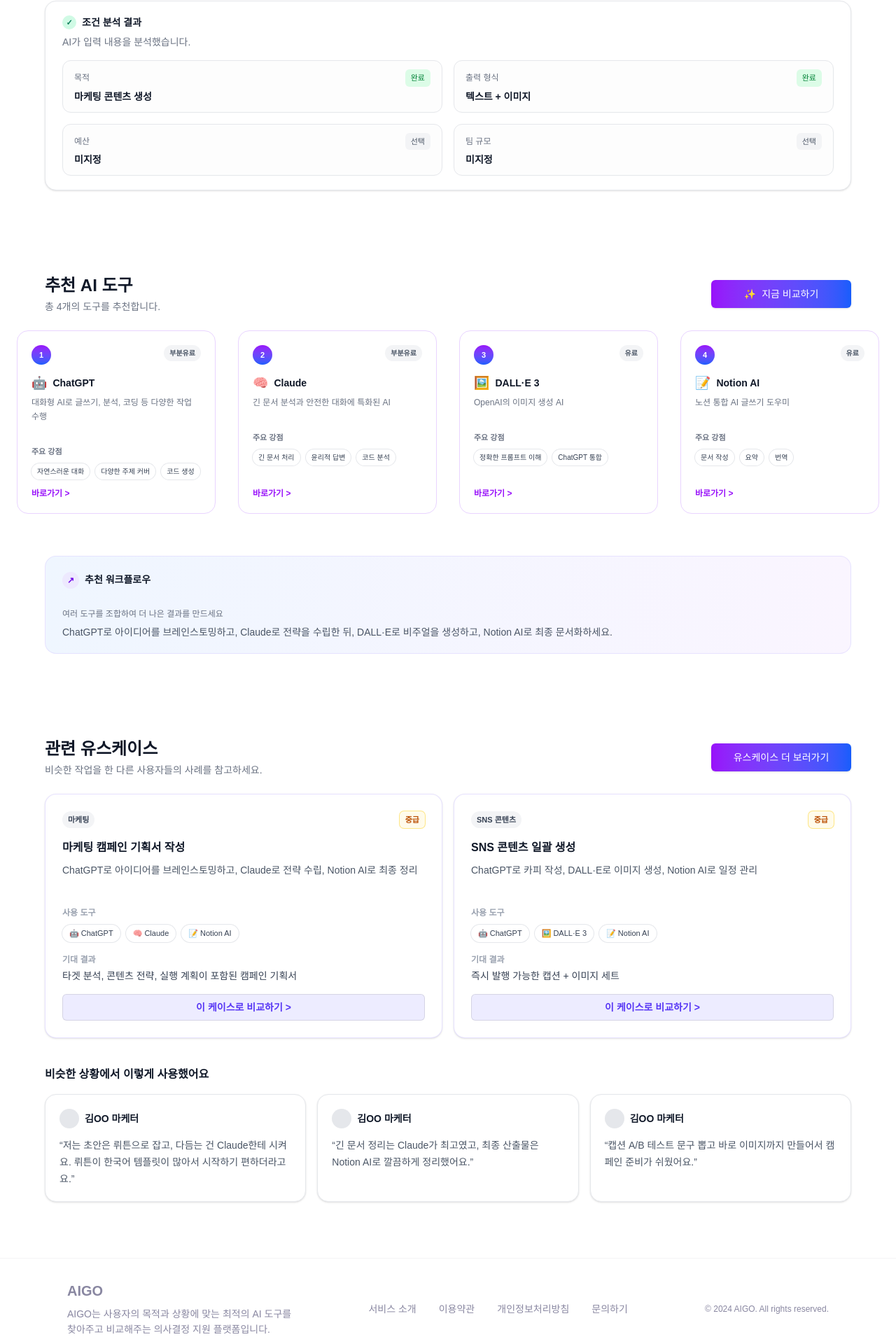
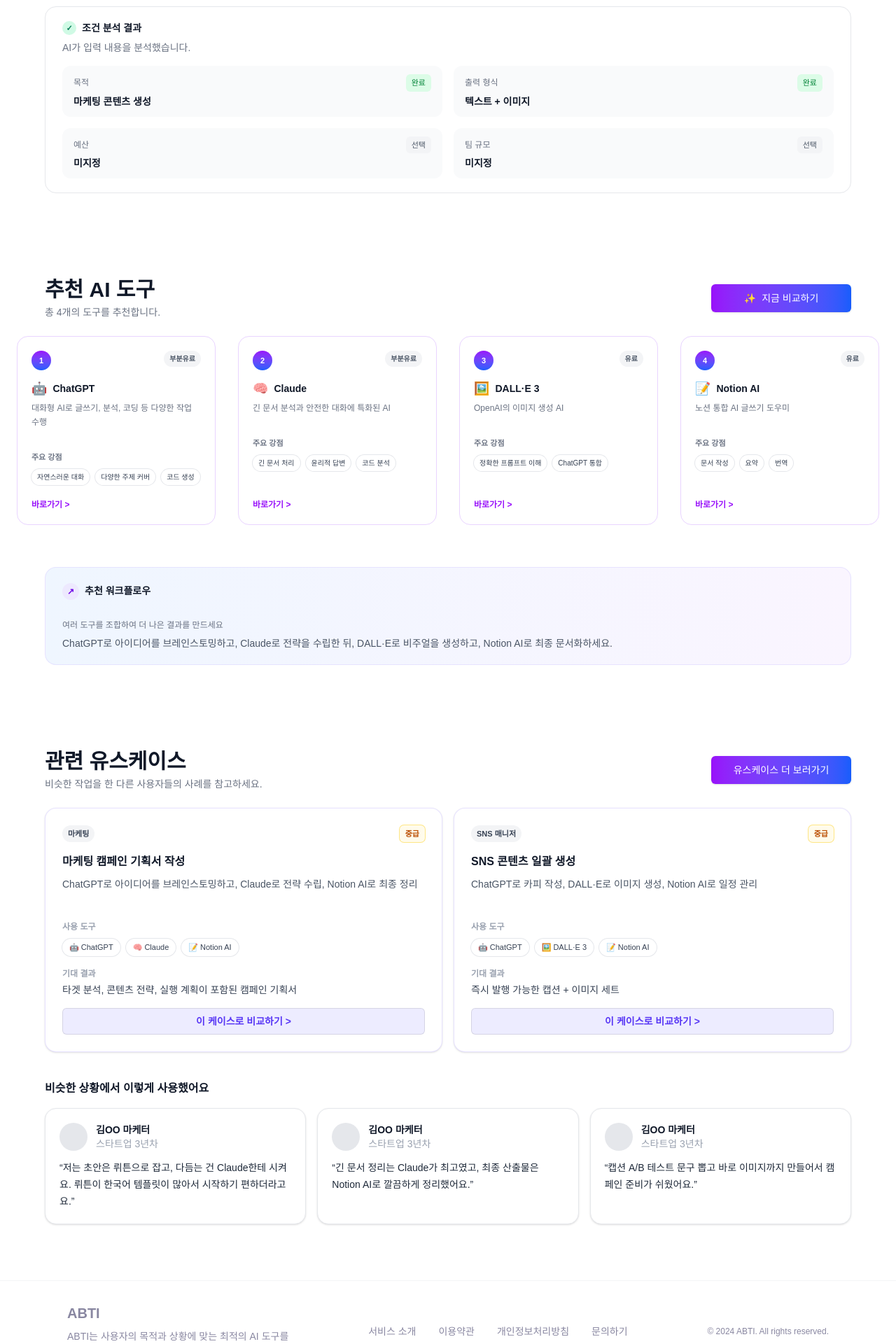
Before and after one commit to pain22value/abti, a Next.js app: page /recommend/result in a window 1280 px wide. Shown: the part 329-2249 px from the top of the page at 70% size. Built offline with nearby package versions, Linux system fonts and the light colour scheme.

Commit message:
style 수정

```diff
--- a/components/common/Footer.tsx
+++ b/components/common/Footer.tsx
@@ -5,25 +5,38 @@
         <div className="flex justify-between items-center">
           {/* 왼쪽: 로고 및 설명 */}
           <div className="max-w-md">
-            <h3 className="text-xl font-bold text-[#8987A1] mb-2">AIGO</h3>
+            <h3 className="text-xl font-bold text-[#8987A1] mb-2">ABTI</h3>
             <p className="text-sm text-[#8987A1] leading-relaxed">
-              AIGO는 사용자의 목적과 상황에 맞는 최적의 AI 도구를<br />
+              ABTI는 사용자의 목적과 상황에 맞는 최적의 AI 도구를
+              <br />
               찾아주고 비교해주는 의사결정 지원 플랫폼입니다.
             </p>
           </div>
 
           {/* 중간: 링크들 */}
           <div className="flex gap-8">
-            <a href="#" className="text-sm text-[#8987A1] hover:text-gray-900 transition-colors">
+            <a
+              href="#"
+              className="text-sm text-[#8987A1] hover:text-gray-900 transition-colors"
+            >
               서비스 소개
             </a>
-            <a href="#" className="text-sm text-[#8987A1] hover:text-gray-900 transition-colors">
+            <a
+              href="#"
+              className="text-sm text-[#8987A1] hover:text-gray-900 transition-colors"
+            >
               이용약관
             </a>
-            <a href="#" className="text-sm text-[#8987A1] hover:text-gray-900 transition-colors">
+            <a
+              href="#"
+              className="text-sm text-[#8987A1] hover:text-gray-900 transition-colors"
+            >
               개인정보처리방침
             </a>
-            <a href="#" className="text-sm text-[#8987A1] hover:text-gray-900 transition-colors">
+            <a
+              href="#"
+              className="text-sm text-[#8987A1] hover:text-gray-900 transition-colors"
+            >
               문의하기
             </a>
           </div>
@@ -31,7 +44,7 @@
           {/* 오른쪽: 저작권 */}
           <div>
             <p className="text-xs text-[#8987A1]">
-              © 2024 AIGO. All rights reserved.
+              © 2024 ABTI. All rights reserved.
             </p>
           </div>
         </div>
--- a/components/result/AiRecommendResult.tsx
+++ b/components/result/AiRecommendResult.tsx
@@ -19,13 +19,13 @@
             </span>
             <p className="text-sm font-semibold text-gray-900">입력하신 조건</p>
           </div>
-          <p className="mt-3 text-sm text-gray-700">
+          <p className="mt-5 text-sm text-gray-700">
             신제품 런칭을 위한 SNS 콘텐츠
           </p>
         </div>
 
         {/* 조건 분석 결과 */}
-        <div className="mt-5 rounded-2xl border border-gray-200 bg-white shadow-sm">
+        <div className="mt-5 rounded-2xl border border-gray-200 bg-white">
           <div className="px-6 py-5">
             <div className="flex items-center gap-2">
               <span className="inline-flex h-5 w-5 items-center justify-center rounded-full bg-emerald-100 text-emerald-700 text-[11px] font-bold">
@@ -41,7 +41,7 @@
 
             <div className="mt-4 grid grid-cols-1 gap-4 md:grid-cols-2">
               {/* 목적 */}
-              <div className="rounded-xl border border-gray-200 bg-gray-50/40 px-4 py-3">
+              <div className="rounded-xl bg-[#F9FAFB] px-4 py-3">
                 <div className="flex items-center justify-between">
                   <p className="text-xs font-medium text-gray-500">목적</p>
                   <span className="rounded-md bg-[#DCFCE7] px-2 py-1 text-[11px] font-medium text-[#008236] ">
@@ -54,7 +54,7 @@
               </div>
 
               {/* 출력 형식 */}
-              <div className="rounded-xl border border-gray-200 bg-gray-50/40 px-4 py-3">
+              <div className="rounded-xl bg-[#F9FAFB] px-4 py-3">
                 <div className="flex items-center justify-between">
                   <p className="text-xs font-medium text-gray-500">출력 형식</p>
                   <span className="rounded-md bg-[#DCFCE7] px-2 py-1 text-[11px] font-medium text-[#008236] ">
@@ -67,7 +67,7 @@
               </div>
 
               {/* 예산 */}
-              <div className="rounded-xl border border-gray-200 bg-gray-50/40 px-4 py-3">
+              <div className="rounded-xl bg-[#F9FAFB] px-4 py-3">
                 <div className="flex items-center justify-between">
                   <p className="text-xs font-medium text-gray-500">예산</p>
                   <span className="rounded-md bg-gray-100 px-2 py-1 text-[11px] font-medium text-gray-600">
@@ -80,7 +80,7 @@
               </div>
 
               {/* 팀 규모 */}
-              <div className="rounded-xl border border-gray-200 bg-gray-50/40 px-4 py-3">
+              <div className="rounded-xl bg-[#F9FAFB] px-4 py-3">
                 <div className="flex items-center justify-between">
                   <p className="text-xs font-medium text-gray-500">팀 규모</p>
                   <span className="rounded-md bg-gray-100 px-2 py-1 text-[11px] font-medium text-gray-600">
--- a/components/result/AiTool.tsx
+++ b/components/result/AiTool.tsx
@@ -9,7 +9,9 @@
         {/* 헤더 라인 */}
         <div className="flex items-center justify-between gap-4 mx-auto max-w-6xl">
           <div>
-            <h1 className="text-2xl font-bold text-gray-900">추천 AI 도구</h1>
+            <h1 className="text-2xl md:text-3xl font-bold text-gray-900">
+              추천 AI 도구
+            </h1>
             <p className="mt-1 text-sm text-gray-500">
               총 4개의 도구를 추천합니다.
             </p>
@@ -66,7 +68,7 @@
 
             <button
               type="button"
-              className="mt-auto pt-3 text-left text-xs font-semibold text-[#9810FA] hover:underline"
+              className="mt-auto pt-5 text-left text-xs font-semibold text-[#9810FA] hover:underline hover:cursor-pointer"
             >
               바로가기 &gt;
             </button>
@@ -109,7 +111,7 @@
 
             <button
               type="button"
-              className="mt-auto pt-3 text-left text-xs font-semibold text-[#9810FA] hover:underline"
+              className="mt-auto pt-3 text-left text-xs font-semibold text-[#9810FA] hover:underline  hover:cursor-pointer"
             >
               바로가기 &gt;
             </button>
@@ -149,7 +151,7 @@
 
             <button
               type="button"
-              className="mt-auto pt-3 text-left text-xs font-semibold text-[#9810FA] hover:underline"
+              className="mt-auto pt-3 text-left text-xs font-semibold text-[#9810FA] hover:underline  hover:cursor-pointer"
             >
               바로가기 &gt;
             </button>
@@ -192,7 +194,7 @@
 
             <button
               type="button"
-              className="mt-auto pt-3 text-left text-xs font-semibold text-[#9810FA] hover:underline"
+              className="mt-auto pt-3 text-left text-xs font-semibold text-[#9810FA] hover:underline hover:cursor-pointer"
             >
               바로가기 &gt;
             </button>
--- a/components/result/AiUseCase.tsx
+++ b/components/result/AiUseCase.tsx
@@ -9,7 +9,7 @@
         {/* 헤더 */}
         <div className="flex items-center justify-between gap-4">
           <div>
-            <h1 className="text-2xl font-bold text-gray-900">
+            <h1 className="text-2xl md:text-3xl font-bold text-gray-900">
               관련 유스케이스
             </h1>
             <p className="mt-1 text-sm text-gray-500">
@@ -85,7 +85,7 @@
           <div className="rounded-2xl border border-violet-200/70 bg-white p-6 shadow-sm">
             <div className="flex items-start justify-between gap-3">
               <span className="rounded-full bg-gray-100 px-2 py-1 text-[11px] font-semibold text-gray-700">
-                SNS 콘텐츠
+                SNS 매니저
               </span>
               <span className="rounded-md bg-amber-50 px-2 py-1 text-[11px] font-semibold text-amber-700 ring-1 ring-amber-200">
                 중급
@@ -143,13 +143,18 @@
           <div className="mt-4 grid grid-cols-1 gap-4 md:grid-cols-3">
             {/* 후기 1 */}
             <div className="rounded-2xl border border-gray-200 bg-white p-5 shadow-sm">
-              <div className="flex items-center gap-2">
-                <div className="h-7 w-7 rounded-full bg-gray-200" />
+              <div className="flex items-center gap-3">
+                <div className=" h-10 w-10 rounded-full bg-gray-200" />
+                <div className="flex flex-col">
                   <p className="text-sm font-semibold text-gray-900">
                     김OO 마케터
                   </p>
+                  <p className="text-sm font-medium text-gray-400">
+                    스타트업 3년차
+                  </p>
                 </div>
-              <p className="mt-3 text-sm text-gray-600 leading-6">
+              </div>
+              <p className="mt-3 text-sm text-gray-800 leading-6">
                 “저는 초안은 뤼튼으로 잡고, 다듬는 건 Claude한테 시켜요. 뤼튼이
                 한국어 템플릿이 많아서 시작하기 편하더라고요.”
               </p>
@@ -157,13 +162,18 @@
 
             {/* 후기 2 */}
             <div className="rounded-2xl border border-gray-200 bg-white p-5 shadow-sm">
-              <div className="flex items-center gap-2">
-                <div className="h-7 w-7 rounded-full bg-gray-200" />
+              <div className="flex items-center gap-3">
+                <div className=" h-10 w-10 rounded-full bg-gray-200" />
+                <div className="flex flex-col">
                   <p className="text-sm font-semibold text-gray-900">
                     김OO 마케터
                   </p>
+                  <p className="text-sm font-medium text-gray-400">
+                    스타트업 3년차
+                  </p>
                 </div>
-              <p className="mt-3 text-sm text-gray-600 leading-6">
+              </div>
+              <p className="mt-3 text-sm text-gray-800 leading-6">
                 “긴 문서 정리는 Claude가 최고였고, 최종 산출물은 Notion AI로
                 깔끔하게 정리했어요.”
               </p>
@@ -171,13 +181,18 @@
 
             {/* 후기 3 */}
             <div className="rounded-2xl border border-gray-200 bg-white p-5 shadow-sm">
-              <div className="flex items-center gap-2">
-                <div className="h-7 w-7 rounded-full bg-gray-200" />
+              <div className="flex items-center gap-3">
+                <div className=" h-10 w-10 rounded-full bg-gray-200" />
+                <div className="flex flex-col">
                   <p className="text-sm font-semibold text-gray-900">
                     김OO 마케터
                   </p>
+                  <p className="text-sm font-medium text-gray-400">
+                    스타트업 3년차
+                  </p>
                 </div>
-              <p className="mt-3 text-sm text-gray-600 leading-6">
+              </div>
+              <p className="mt-3 text-sm text-gray-800 leading-6">
                 “캡션 A/B 테스트 문구 뽑고 바로 이미지까지 만들어서 캠페인
                 준비가 쉬웠어요.”
               </p>
```
Also changed, not shown: app/recommend/page.tsx (+15 -17 lines). Lines whose indentation alone changed are shown as unchanged.
